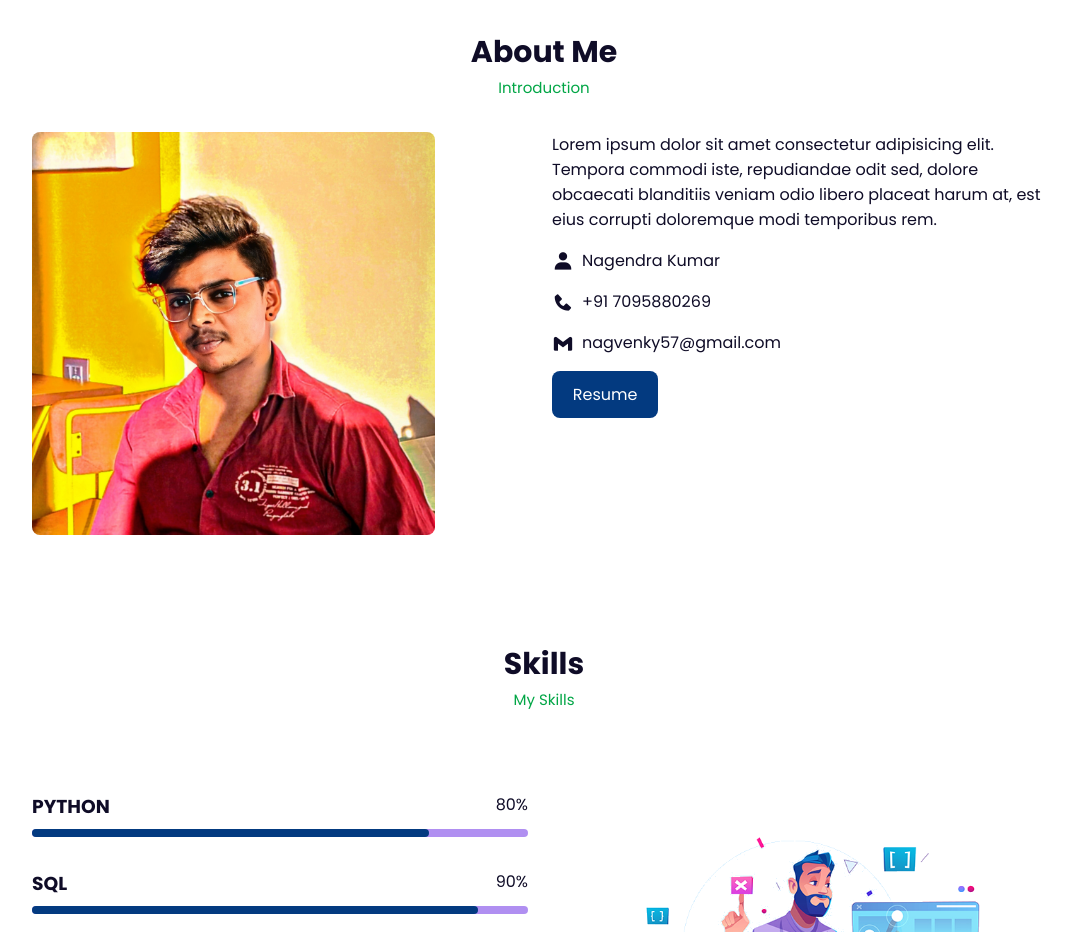
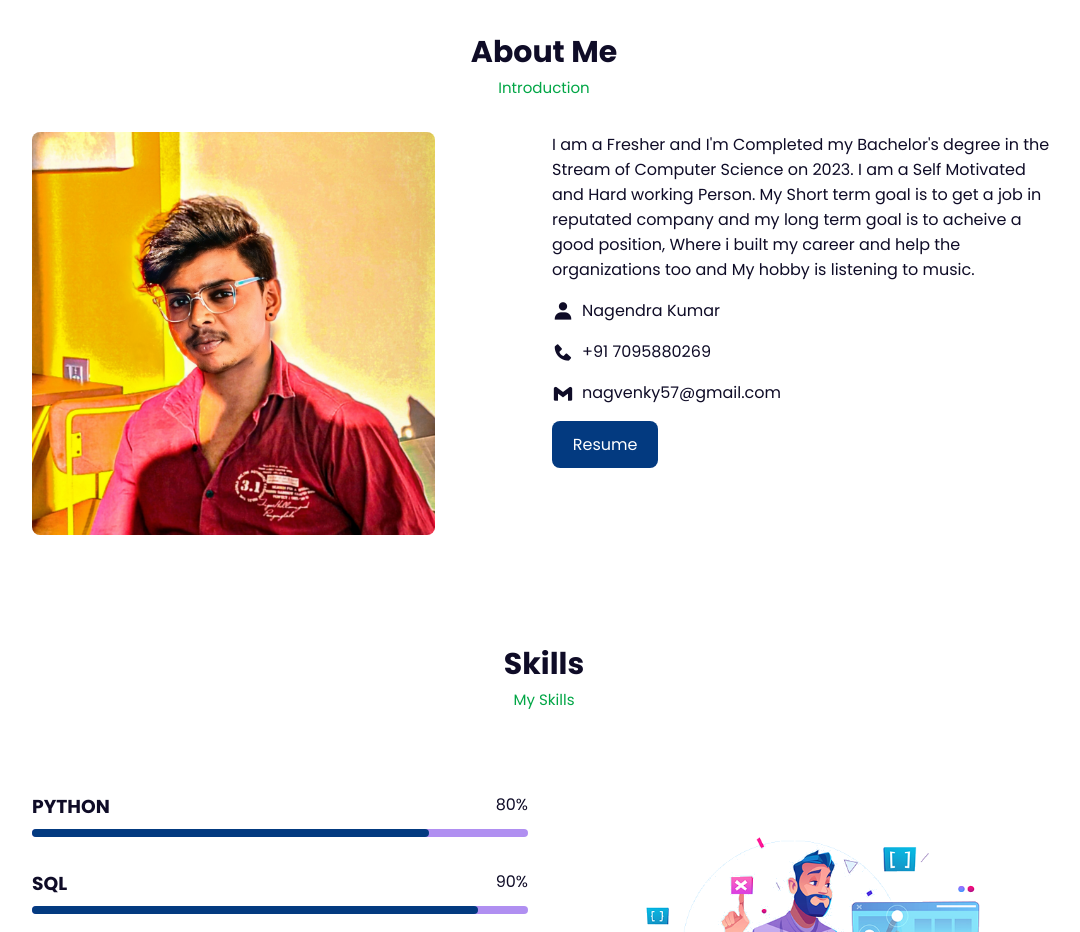
Before and after one commit to nani6309/portfolio, a plain HTML site: page index.html in a window 1280 px wide. Shown: the part 820-1752 px from the top of the page, without its empty margins (96-1176 px from the left). Drawn offline with nearby package versions, Linux system fonts and the light colour scheme.

Commit message:
Update index.html

```diff
--- a/index.html
+++ b/index.html
@@ -70,10 +70,7 @@
 
       <div class="about-text">
         <p>
-          Lorem ipsum dolor sit amet consectetur adipisicing elit. Tempora
-          commodi iste, repudiandae odit sed, dolore obcaecati blanditiis
-          veniam odio libero placeat harum at, est eius corrupti doloremque
-          modi temporibus rem.
+         I am a Fresher and I'm Completed my Bachelor's degree in the Stream of Computer Science on 2023. I am a Self Motivated and Hard working Person. My Short term goal is to get a job in reputated company and my long term goal is to acheive a good position, Where i built my career and help the organizations too and My hobby is listening to music.
         </p>
 
         <div class="information">
```
